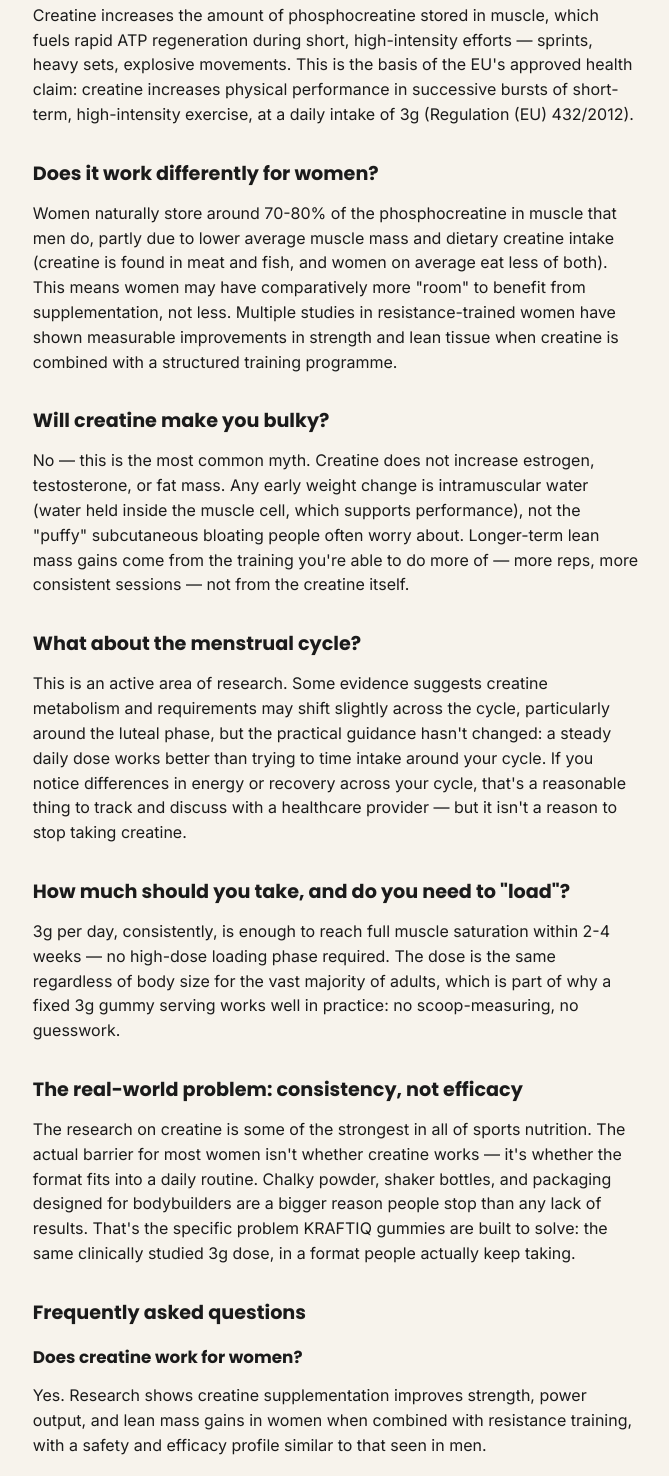
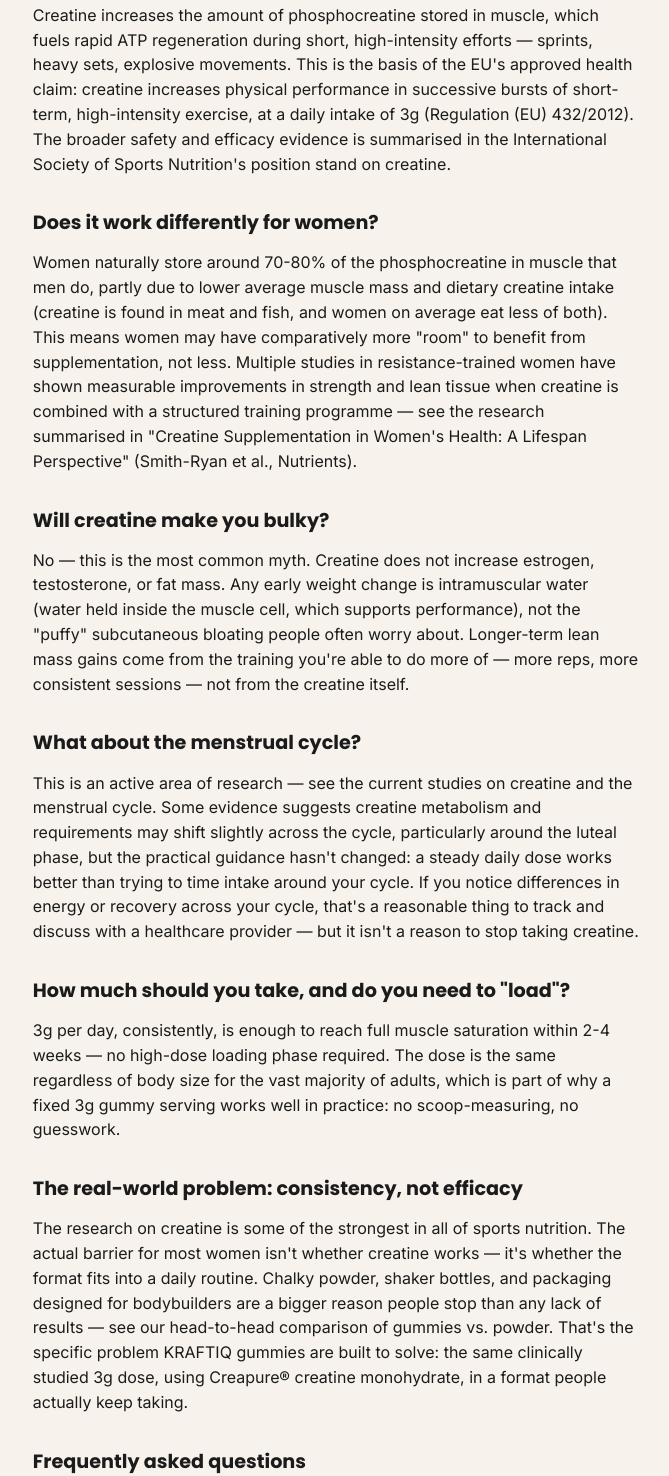
Before and after one commit to timothymaistryfoster-bot/kraftiq-website, a plain HTML site: page blog/creatine-for-women-evidence-review.html in a window 1280 px wide. Shown: the part 519-1995 px from the top of the page, without its empty margins (304-973 px from the left). Drawn offline with Linux system fonts and the light colour scheme.

Commit message:
Add citation links and sources section to creatine-for-women post

```diff
--- a/blog/creatine-for-women-evidence-review.html
+++ b/blog/creatine-for-women-evidence-review.html
@@ -55,7 +55,8 @@
     ATP regeneration during short, high-intensity efforts — sprints, heavy sets, explosive
     movements. This is the basis of the EU's approved health claim: creatine increases
     physical performance in successive bursts of short-term, high-intensity exercise, at a
-    daily intake of 3g (Regulation (EU) 432/2012).</p>
+    daily intake of 3g (<a href="https://eur-lex.europa.eu/legal-content/EN/TXT/?uri=CELEX:32012R0432" target="_blank" rel="noopener">Regulation (EU) 432/2012</a>). The broader safety and efficacy evidence is
+    summarised in the <a href="https://pubmed.ncbi.nlm.nih.gov/?term=International+Society+of+Sports+Nutrition+position+stand+creatine" target="_blank" rel="noopener">International Society of Sports Nutrition's position stand on creatine</a>.</p>
 
     <h2>Does it work differently for women?</h2>
     <p>Women naturally store around 70-80% of the phosphocreatine in muscle that men do,
@@ -63,7 +64,8 @@
     in meat and fish, and women on average eat less of both). This means women may have
     comparatively more "room" to benefit from supplementation, not less. Multiple studies in
     resistance-trained women have shown measurable improvements in strength and lean tissue
-    when creatine is combined with a structured training programme.</p>
+    when creatine is combined with a structured training programme — see the research
+    summarised in <a href="https://pubmed.ncbi.nlm.nih.gov/?term=creatine+supplementation+women+lifespan" target="_blank" rel="noopener">"Creatine Supplementation in Women's Health: A Lifespan Perspective" (Smith-Ryan et al., Nutrients)</a>.</p>
 
     <h2>Will creatine make you bulky?</h2>
     <p>No — this is the most common myth. Creatine does not increase estrogen, testosterone,
@@ -73,12 +75,14 @@
     more of — more reps, more consistent sessions — not from the creatine itself.</p>
 
     <h2>What about the menstrual cycle?</h2>
-    <p>This is an active area of research. Some evidence suggests creatine metabolism and
-    requirements may shift slightly across the cycle, particularly around the luteal phase,
-    but the practical guidance hasn't changed: a steady daily dose works better than trying
-    to time intake around your cycle. If you notice differences in energy or recovery across
-    your cycle, that's a reasonable thing to track and discuss with a healthcare provider —
-    but it isn't a reason to stop taking creatine.</p>
+    <p>This is an active area of research — see the
+    <a href="https://pubmed.ncbi.nlm.nih.gov/?term=creatine+menstrual+cycle+supplementation" target="_blank" rel="noopener">current studies on creatine and the menstrual cycle</a>.
+    Some evidence suggests creatine metabolism and requirements may shift slightly across the
+    cycle, particularly around the luteal phase, but the practical guidance hasn't changed: a
+    steady daily dose works better than trying to time intake around your cycle. If you
+    notice differences in energy or recovery across your cycle, that's a reasonable thing to
+    track and discuss with a healthcare provider — but it isn't a reason to stop taking
+    creatine.</p>
 
     <h2>How much should you take, and do you need to "load"?</h2>
     <p>3g per day, consistently, is enough to reach full muscle saturation within 2-4 weeks
@@ -90,9 +94,10 @@
     <p>The research on creatine is some of the strongest in all of sports nutrition. The
     actual barrier for most women isn't whether creatine works — it's whether the format
     fits into a daily routine. Chalky powder, shaker bottles, and packaging designed for
-    bodybuilders are a bigger reason people stop than any lack of results. That's the
-    specific problem <a href="../index.html">KRAFTIQ</a> gummies are built to solve: the
-    same clinically studied 3g dose, in a format people actually keep taking.</p>
+    bodybuilders are a bigger reason people stop than any lack of results — see our
+    <a href="creatine-gummies-vs-powder.html">head-to-head comparison of gummies vs. powder</a>.
+    That's the specific problem <a href="../index.html">KRAFTIQ</a> gummies are built to
+    solve: the same clinically studied 3g dose, using <a href="https://www.creapure.com/" target="_blank" rel="noopener">Creapure®</a> creatine monohydrate, in a format people actually keep taking.</p>
 
     <h2>Frequently asked questions</h2>
     <h3>Does creatine work for women?</h3>
@@ -106,6 +111,15 @@
     <h3>How much creatine should women take?</h3>
     <p>3 grams per day is the standard, clinically studied maintenance dose used in the
     EFSA-approved performance claim, regardless of sex or body weight for most adults.</p>
+
+    <h2>Sources &amp; further reading</h2>
+    <ul>
+      <li><a href="https://eur-lex.europa.eu/legal-content/EN/TXT/?uri=CELEX:32012R0432" target="_blank" rel="noopener">Regulation (EU) No 432/2012</a> — EU register of permitted health claims, including creatine's approved performance claim.</li>
+      <li><a href="https://pubmed.ncbi.nlm.nih.gov/?term=International+Society+of+Sports+Nutrition+position+stand+creatine" target="_blank" rel="noopener">International Society of Sports Nutrition position stand on creatine supplementation</a> (Kreider et al., Journal of the International Society of Sports Nutrition).</li>
+      <li><a href="https://pubmed.ncbi.nlm.nih.gov/?term=creatine+supplementation+women+lifespan" target="_blank" rel="noopener">Creatine Supplementation in Women's Health: A Lifespan Perspective</a> (Smith-Ryan et al., Nutrients).</li>
+      <li><a href="https://pubmed.ncbi.nlm.nih.gov/?term=creatine+menstrual+cycle+supplementation" target="_blank" rel="noopener">PubMed: creatine and menstrual cycle research</a>.</li>
+      <li><a href="https://www.creapure.com/" target="_blank" rel="noopener">Creapure®</a> — official site for the creatine monohydrate grade used in KRAFTIQ gummies.</li>
+    </ul>
 
     <p class="legal-note">This article is for general information and does not replace
     medical advice. Consult a healthcare professional before starting any supplement,
```
